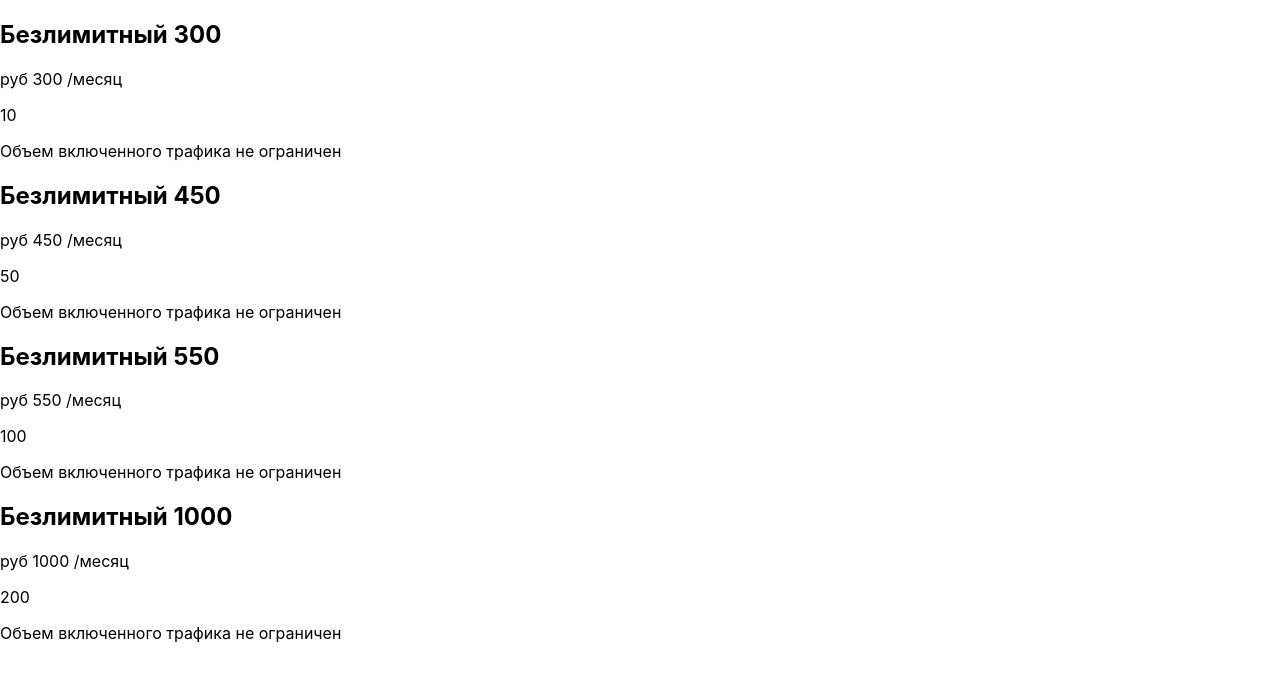
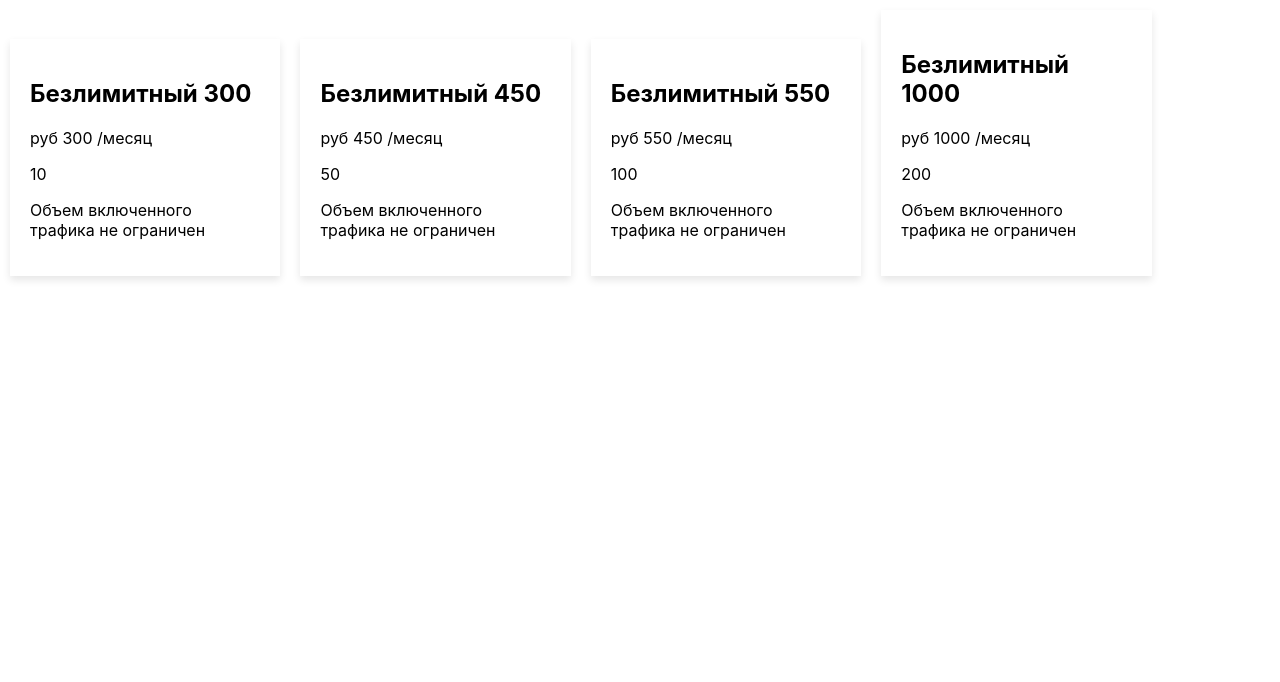
Before and after one commit to catborn/cards, a React (Create React App) app: page / in a window 1280 px wide. Shown: the top 682 px of the page. Built offline with nearby package versions, Linux system fonts and the light colour scheme.

Commit message:
add card style shadow

```diff
--- a/src/components/Card.jsx
+++ b/src/components/Card.jsx
@@ -1,6 +1,8 @@
+import styles from "./Сard.module.css";
+
 function Card(props) {
   return (
-    <div>
+    <div className={`${styles.card}`}>
       <h2>{props.title}</h2>
       <p>руб {props.price} /месяц</p>
       <p>{props.speed}</p>
--- a/src/components/Сard.module.css
+++ b/src/components/Сard.module.css
@@ -1 +1,10 @@
-@import "variables";
+/* @import "variables"; */
+
+.card {
+  display: inline-block;
+  justify-content: space-evenly;
+  width: 18%;
+  padding: 20px;
+  margin: 10px;
+  box-shadow: 0 4px 8px rgba(0, 0, 0, 0.1);
+}
```
